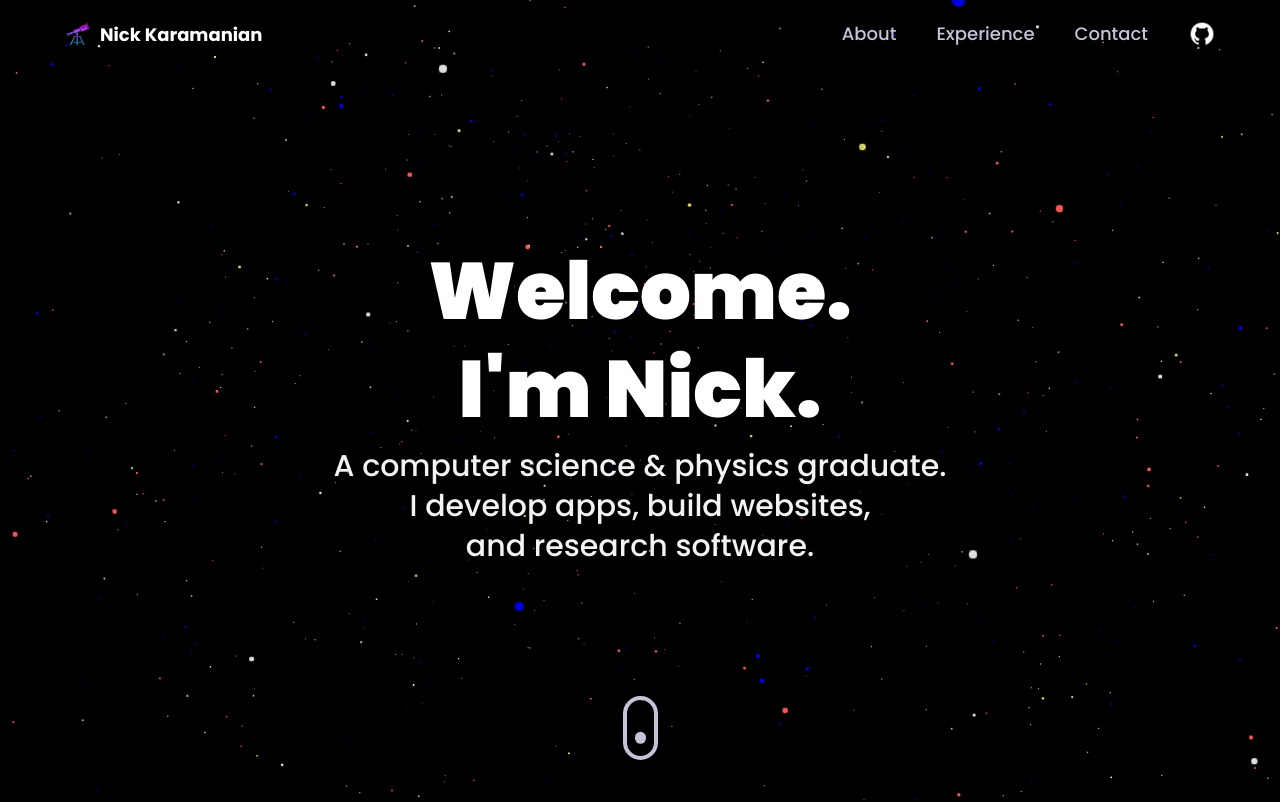
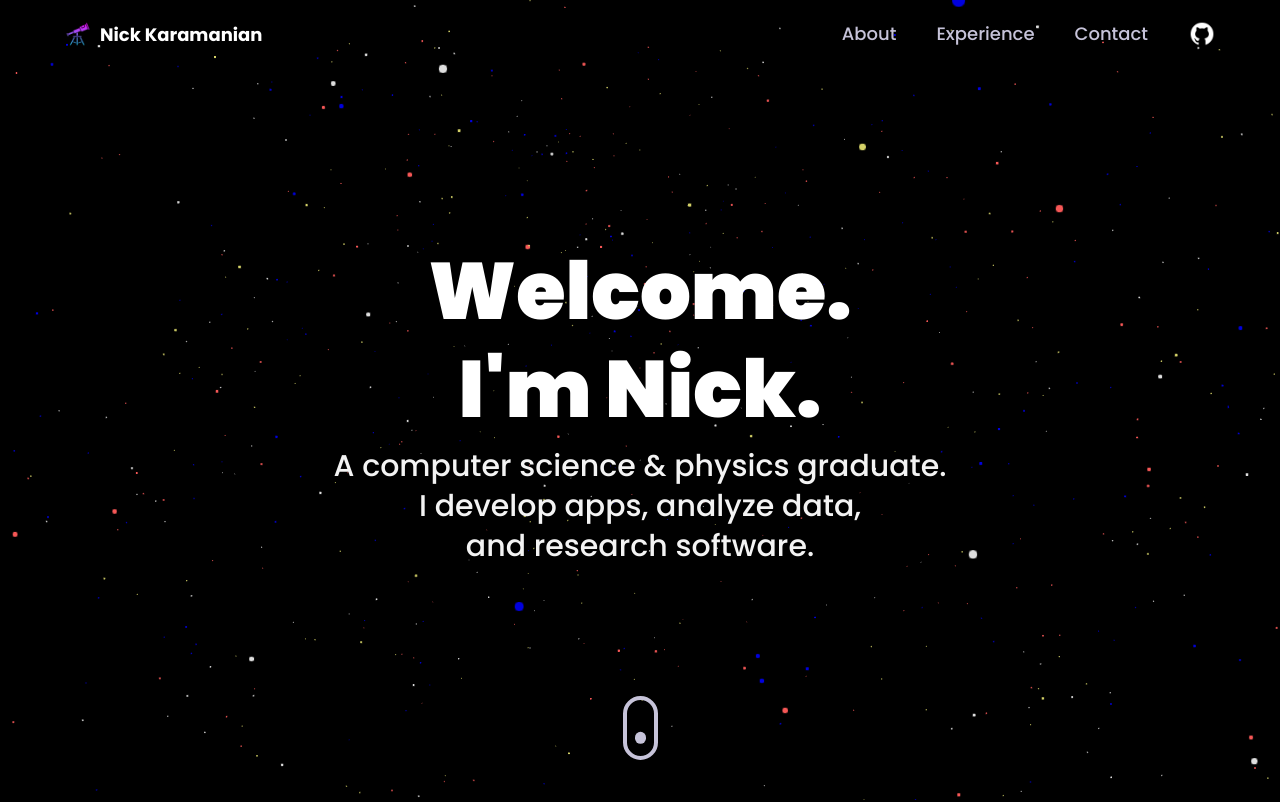
Before and after one commit to nkarmac/Portfolio, a React (Vite) app: page / in a window 1280 px wide. Shown: the top 802 px of the page. Built offline with nearby package versions, Linux system fonts and the light colour scheme.

Commit message:
updated hero description

```diff
--- a/src/components/Hero.jsx
+++ b/src/components/Hero.jsx
@@ -15,7 +15,7 @@ const Hero = () => {
             Welcome. <br/>I'm Nick.
           </h1>
           <p className={`${styles.heroSubText} mt-2 text-white-100 heroNames`}>
-            A computer science & physics graduate. <br/>I develop apps, build websites, <br/>
+            A computer science & physics graduate. <br/>I develop apps, analyze data, <br/>
             and research software.
           </p>
         </div>
```
